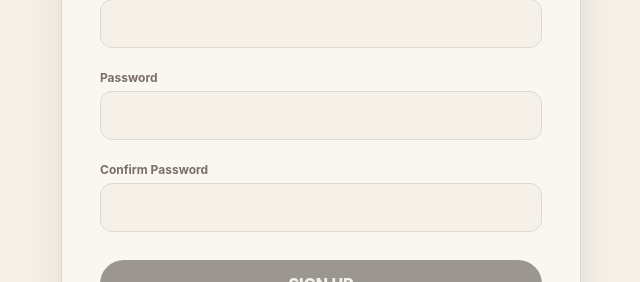
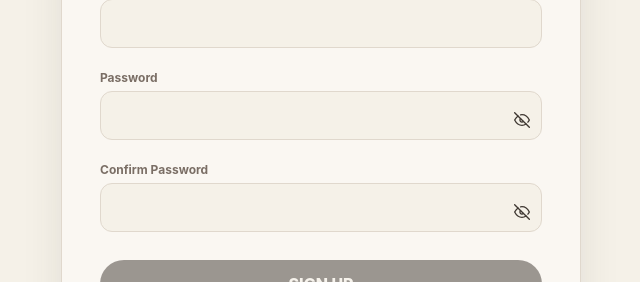
Before and after one commit to hannaberhanne/glide-capstone, a React (Vite) app in the folder frontend/: page /signup in a window 1280 px wide. Shown: the part 423-705 px from the top of the page, without its empty margins (319-959 px from the left). Built offline with nearby package versions, Linux system fonts and the light colour scheme; no server answers.

Commit message:
show password toggles

```diff
--- a/frontend/package.json
+++ b/frontend/package.json
@@ -17,7 +17,8 @@
     "hook.js": "^0.1.0",
     "react": "^19.1.1",
     "react-dom": "^19.1.1",
-    "react-icons": "^5.5.0",
+    "react-icons": "^5.6.0",
+    "react-icons-kit": "^2.0.0",
     "react-router-dom": "^7.9.4"
   },
   "devDependencies": {
--- a/frontend/src/pages/LoginPage.css
+++ b/frontend/src/pages/LoginPage.css
@@ -42,6 +42,7 @@
   display: flex;
   flex-direction: column;
   margin-bottom: 20px;
+  position: relative;
 }
 
 .login-label-text {
@@ -60,6 +61,7 @@
   color: var(--text-color);
   font-family: inherit;
   transition: 0.2s ease;
+  /* padding: 12px 2.5rem 12px 14px; */
 }
 
 .login-input:focus {
@@ -68,6 +70,17 @@
   box-shadow: 0 0 0 3px var(--accent-soft);
   outline: none;
 }
+
+.password-toggle {
+  position: absolute;
+  right: 0.75rem;
+  bottom: 0;
+  height: 2.5rem; /* match your input height */
+  display: flex;
+  align-items: center;
+  cursor: pointer;
+}
+
 
 .login-submit {
   width: 100%;
--- a/frontend/src/pages/LoginPage.jsx
+++ b/frontend/src/pages/LoginPage.jsx
@@ -5,6 +5,7 @@ import { signInWithEmailAndPassword } from "firebase/auth";
 import { auth } from "../config/firebase.js";
 import AuthLogo from "../components/AuthLogo";
 import AlertBanner from "../components/AlertBanner.jsx";
+import { FiEye, FiEyeOff } from 'react-icons/fi';
 
 export default function LoginPage() {
   const API_URL = import.meta.env.VITE_API_BASE_URL || "http://localhost:8080";
@@ -13,13 +14,18 @@ export default function LoginPage() {
   const [password, setPassword] = useState("");
   const [loading, setLoading] = useState(false);
   const [banner, setBanner] = useState(null);
+  const [showPassword, setShowPassword] = useState(false);
+
 
   const canSubmit = email.trim() !== "" && password.trim() !== "";
+
+  const handleToggle = () => setShowPassword(prev => !prev);
 
   async function handleSubmit(e) {
     e.preventDefault();
     if (!canSubmit || loading) return;
     setLoading(true);
+
 
     try {
       const userCredential = await signInWithEmailAndPassword(auth, email.trim(), password);
@@ -83,11 +89,14 @@ export default function LoginPage() {
             <span className="login-label-text">Password</span>
             <input
                 className="login-input"
-              type="password"
+                type={showPassword ? 'text' : 'password'}
                 value={password}
                 onChange={(e) => setPassword(e.target.value)}
                 disabled={loading}
             />
+            <span className="password-toggle" onClick={handleToggle}>
+  {showPassword ? <FiEye /> : <FiEyeOff />}
+</span>
           </label>
 
           {banner && (
--- a/frontend/src/pages/SignupPage.css
+++ b/frontend/src/pages/SignupPage.css
@@ -40,6 +40,7 @@
   animation: fadeUp 0.35s ease;
 }
 
+
 @keyframes fadeUp {
   from { opacity: 0; transform: translateY(20px); }
   to   { opacity: 1; transform: translateY(0); }
@@ -72,7 +73,11 @@
   gap: 22px;
 }
 
-.field { display: flex; flex-direction: column; }
+.field {
+  display: flex;
+  flex-direction: column;
+  position: relative;
+}
 
 .field-label {
   font-size: 12px;
@@ -91,6 +96,15 @@
   font-family: inherit;
   outline: none;
   transition: border-color 0.2s ease, box-shadow 0.2s ease;
+}
+.password-toggle {
+  position: absolute;
+  right: 0.75rem;
+  bottom: 0;
+  height: 2.5rem; /* match your input height */
+  display: flex;
+  align-items: center;
+  cursor: pointer;
 }
 
 .field-input:focus {
--- a/frontend/src/pages/SignupPage.jsx
+++ b/frontend/src/pages/SignupPage.jsx
@@ -5,6 +5,7 @@ import { auth } from "../config/firebase.js";
 import "./SignupPage.css";
 import AuthLogo from "../components/AuthLogo";
 import AlertBanner from "../components/AlertBanner.jsx";
+import {FiEye, FiEyeOff} from "react-icons/fi";
 
 export default function SignupPage() {
   const nav = useNavigate();
@@ -17,6 +18,8 @@ export default function SignupPage() {
   const [password, setPassword] = useState("");
   const [confirmPassword, setConfirmPassword] = useState("");
   const [banner, setBanner] = useState(null);
+  const [showPassword, setShowPassword] = useState(false);
+  const [showConfirmPassword, setShowConfirmPassword] = useState(false);
 
   //const [error, setError] = useState("");
   const [loading, setLoading] = useState(false);
@@ -31,6 +34,10 @@ export default function SignupPage() {
       password === confirmPassword;
 
   // !passwordRegex.test(password.trim())
+
+  const handleToggle = () => setShowPassword(prev => !prev);
+  const handleConfirmToggle = () => setShowConfirmPassword(prev => !prev);
+
 
   async function handleSignup(e) {
     e.preventDefault();
@@ -146,10 +153,13 @@ export default function SignupPage() {
             <span className="field-label">Password</span>
             <input
               className="field-input"
-              type="password"
+              type={showPassword ? 'text' : 'password'}
               value={password}
               onChange={(e) => setPassword(e.target.value)}
             />
+            <span className="password-toggle" onClick={handleToggle}>
+              {showPassword ? <FiEye /> : <FiEyeOff />}
+            </span>
             <span className="underline" />
           </label>
 
@@ -157,17 +167,19 @@ export default function SignupPage() {
             <span className="field-label">Confirm Password</span>
             <input
               className="field-input"
-              type="password"
+              type={showConfirmPassword ? 'text' : 'password'}
               value={confirmPassword}
               onChange={(e) => setConfirmPassword(e.target.value)}
             />
+            <span className="password-toggle" onClick={handleConfirmToggle}>
+              {showConfirmPassword ? <FiEye /> : <FiEyeOff />}
+            </span>
             <span className="underline" />
           </label>
 
           <button className="login-btn" type="submit" disabled={!canSubmit || loading}>
             {loading ? "Creating Account..." : "SIGN UP"}
           </button>
-          {/** error && <error>{error}</error>**/}
 
         </form>
       </div>
```
Also changed, not shown: 1 other file (tests, documents, lock files or other folders). Lines whose indentation alone changed are shown as unchanged.
